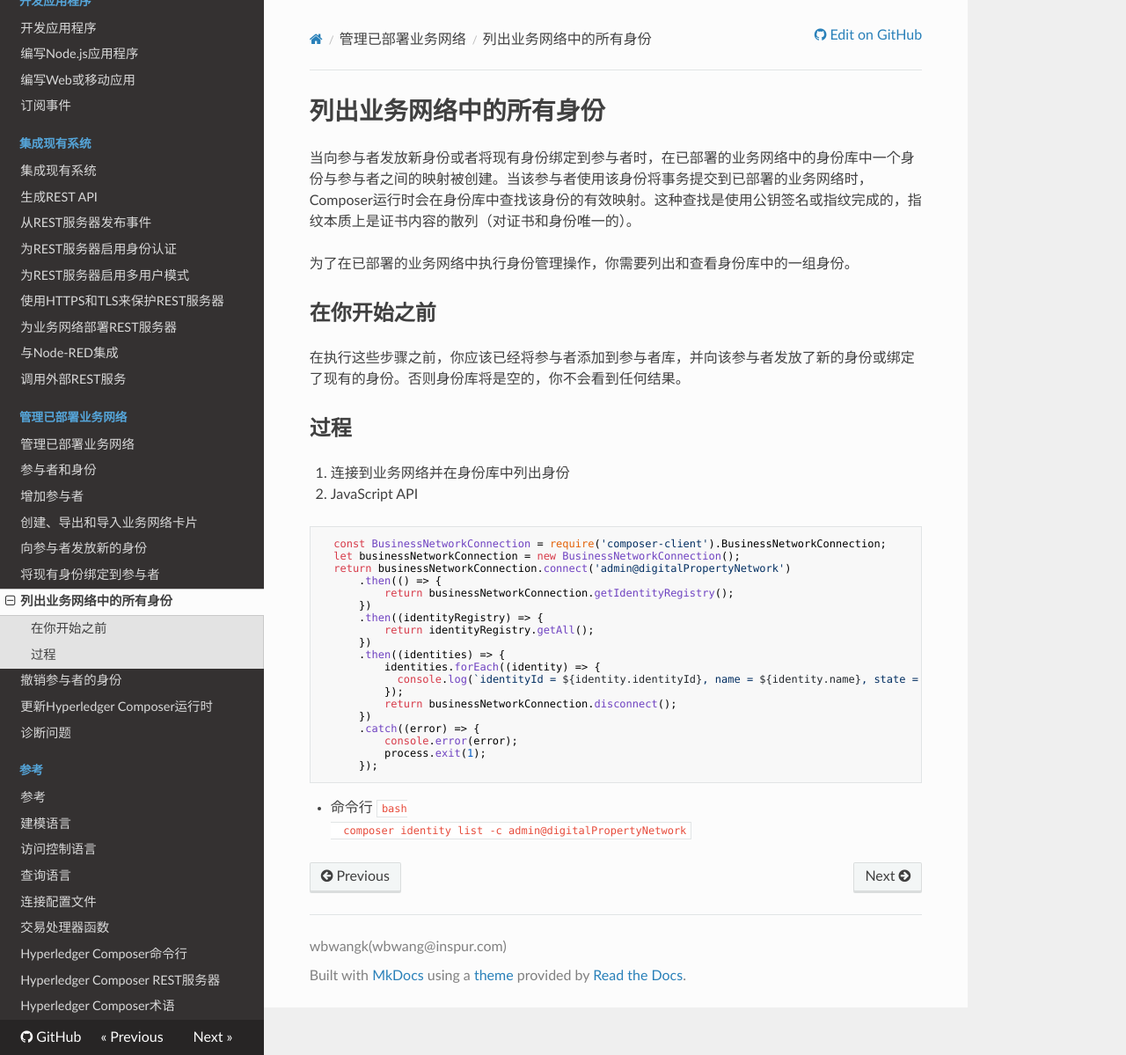
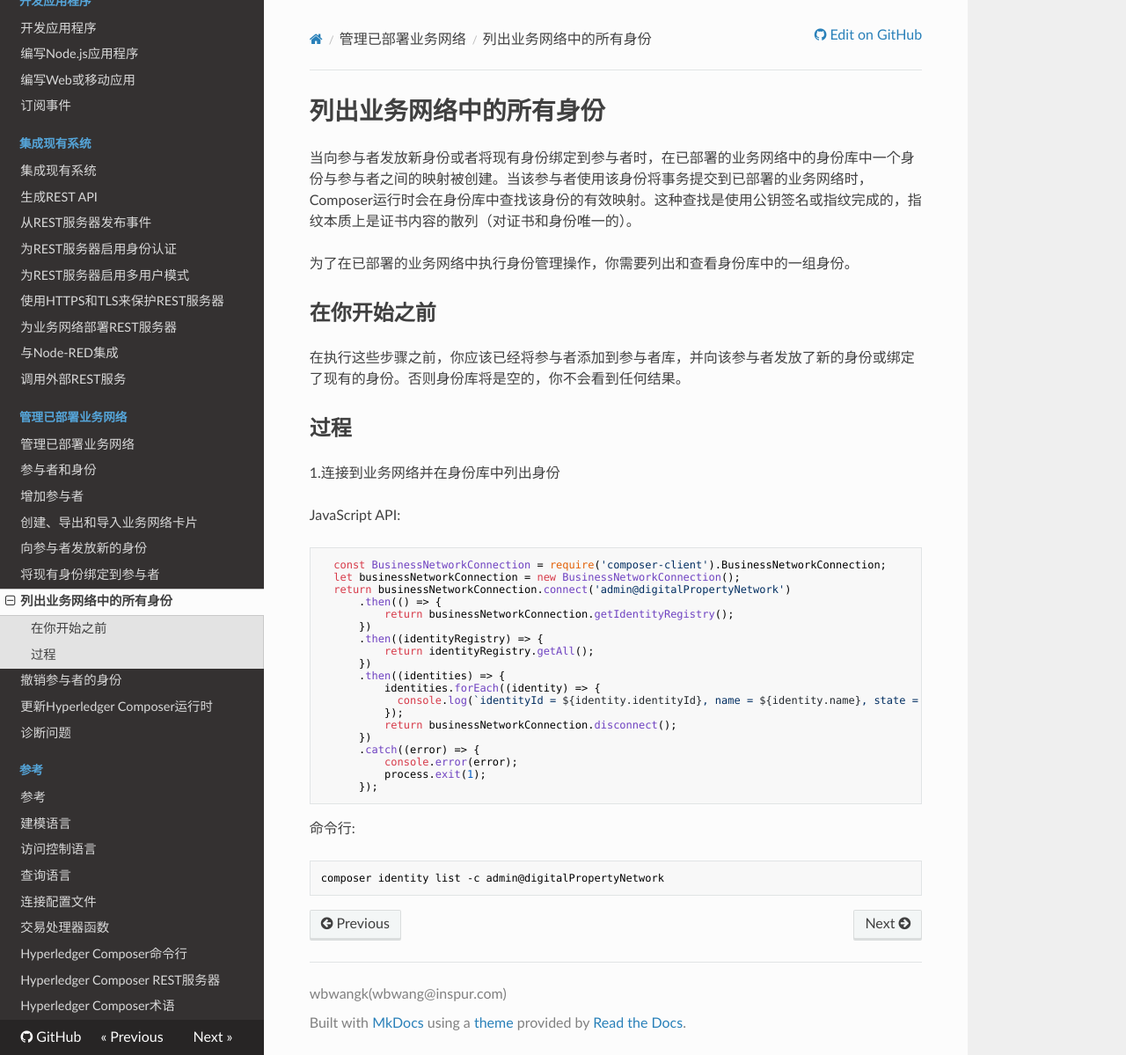
Before and after one commit to wbwangk/ComposerDocs, an MkDocs documentation site: the page built from docs/managing_identity-list.md, in a window 1280 px wide and 1199 px high. Shown: the whole window at 88% size. Built offline with MkDocs 1.6.1, drawn with Linux system fonts in a browser that asks for light colours; nearby versions of some CDN libraries; old or Windows-style settings are respelled for this version of MkDocs.

Commit message:
Update managing_identity-list.md

````diff
--- a/docs/managing_identity-list.md
+++ b/docs/managing_identity-list.md
@@ -10,8 +10,9 @@
 
 ## 过程
 
-1. 连接到业务网络并在身份库中列出身份
-   - JavaScript API
+1.连接到业务网络并在身份库中列出身份
+
+JavaScript API:
 ```javascript
   const BusinessNetworkConnection = require('composer-client').BusinessNetworkConnection;
   let businessNetworkConnection = new BusinessNetworkConnection();
@@ -34,7 +35,7 @@
       });
 ```
 
-- 命令行
-  ```bash
-  composer identity list -c admin@digitalPropertyNetwork
-  ```
+命令行:
+```bash
+composer identity list -c admin@digitalPropertyNetwork
+```
````
